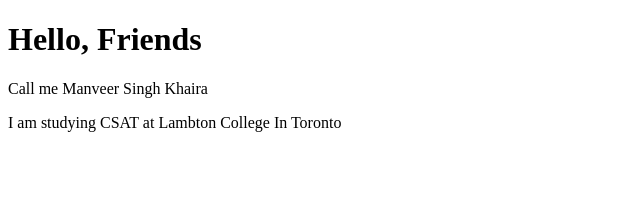
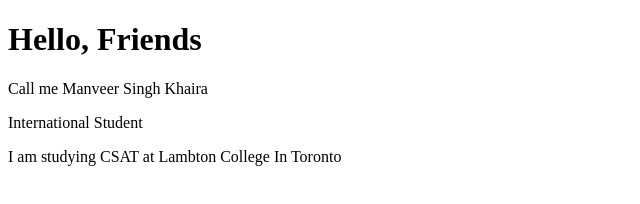
Before and after one commit to nidhiJayani/website-1, a plain HTML site: page index.html in a window 1280 px wide. Shown: the whole page, without its empty margins (0-640 px from the left). Drawn offline with Linux system fonts and the light colour scheme.

Commit message:
Update index.html

```diff
--- a/index.html
+++ b/index.html
@@ -6,6 +6,7 @@
   <body>
     <h1>Hello, Friends</h1>
     <p>Call me Manveer Singh Khaira</p>
+    <p>International Student</p>
     <p>I am studying CSAT at Lambton College In Toronto</p>
   </body>
 </html>
```
